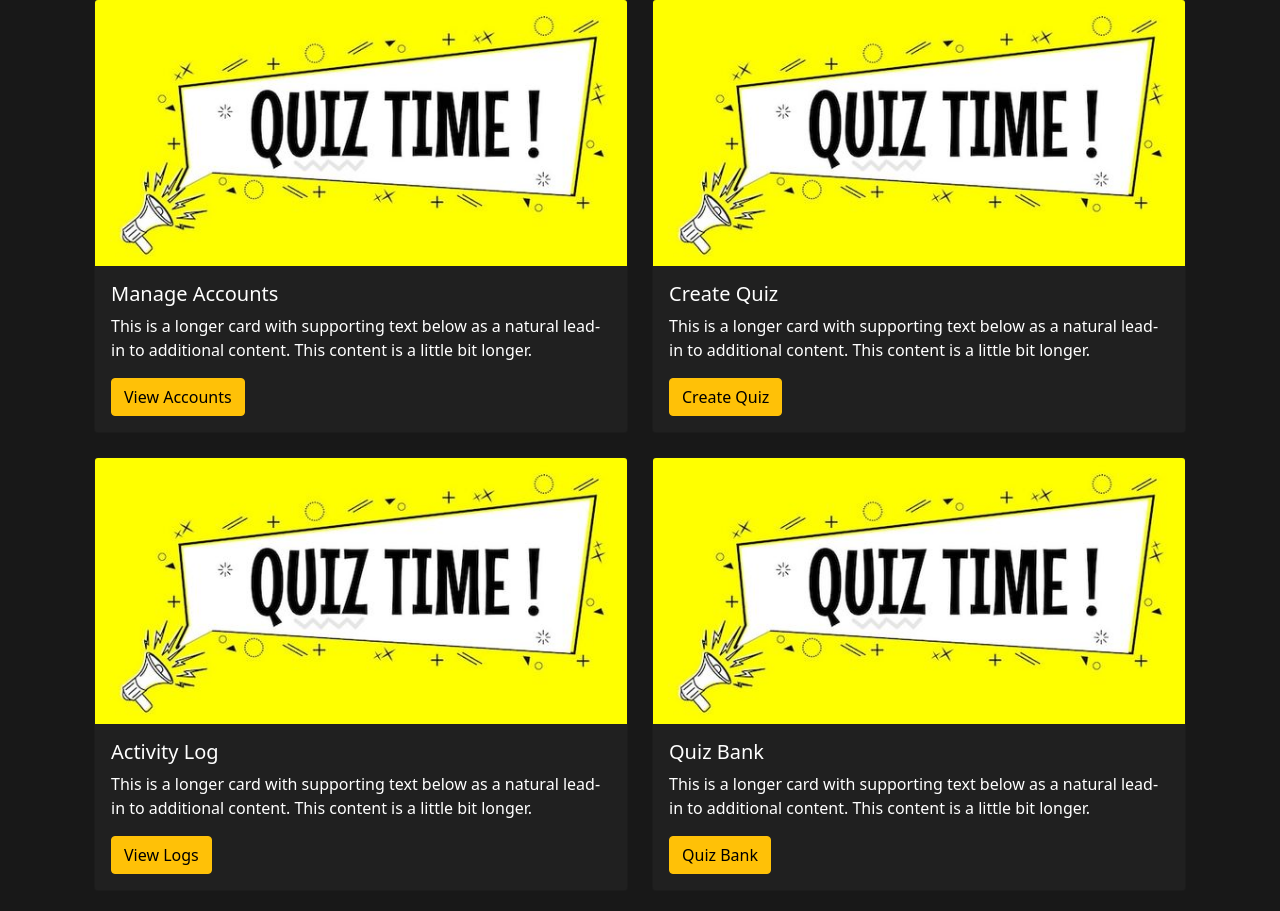
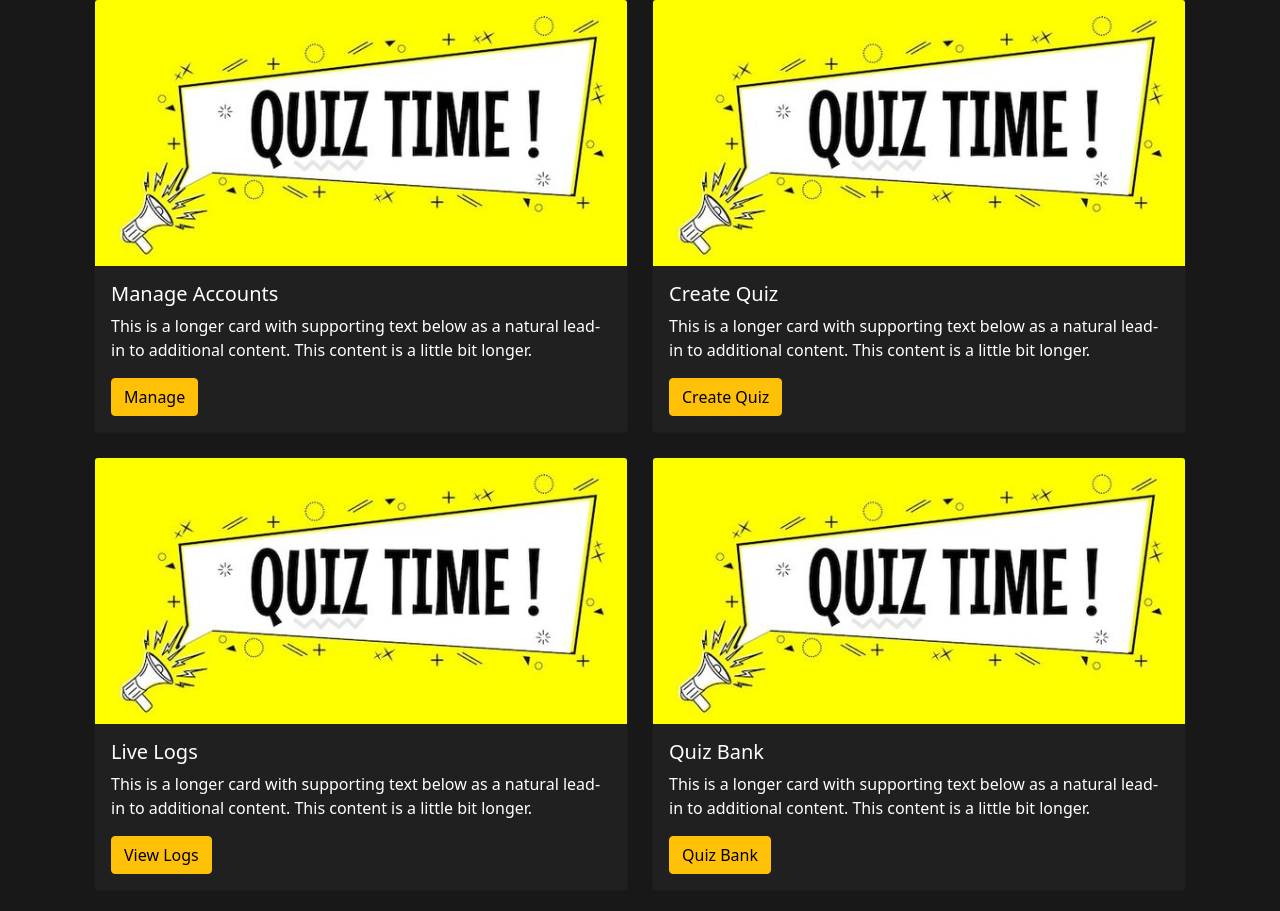
Before and after one commit to henzelss/QuizGuard, a Flask app: page /dashboard in a window 1280 px wide. Shown: the part 145-1056 px from the top of the page. Run offline with Flask 3, Linux system fonts and the light colour scheme; a user stored in the database is signed in; some libraries are stand-ins or nearby versions.

Commit message:
change labels

```diff
--- a/website/templates/admin.html
+++ b/website/templates/admin.html
@@ -11,7 +11,7 @@
                     <div class="card-body">
                         <h5 class="card-title">Manage Accounts</h5>
                         <p class="card-text">This is a longer card with supporting text below as a natural lead-in to additional content. This content is a little bit longer.</p>
-                        <a href="{{ url_for('auth.accounts') }}" class="btn btn-warning btn-links-hover">View Accounts</a>
+                        <a href="{{ url_for('auth.accounts') }}" class="btn btn-warning btn-links-hover">Manage</a>
                     </div>
                 </div>
             </div>
@@ -29,7 +29,7 @@
                 <div class="card card-design">
                     <img src="{{ url_for('views.images', filename='quiz.jpg') }}" class="card-img-top" alt="quiz.jpg">
                     <div class="card-body">
-                        <h5 class="card-title">Activity Log</h5>
+                        <h5 class="card-title">Live Logs</h5>
                         <p class="card-text">This is a longer card with supporting text below as a natural lead-in to additional content. This content is a little bit longer.</p>
                         <a href="{{ url_for('auth.logs')}}" class="btn btn-warning btn-links-hover">View Logs</a>
                     </div>
```
